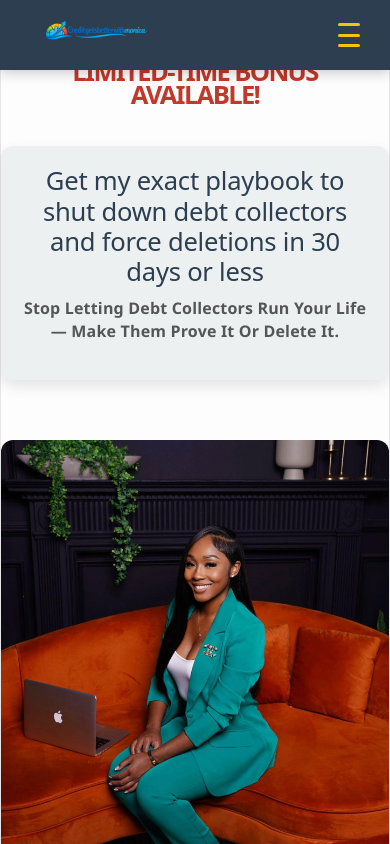
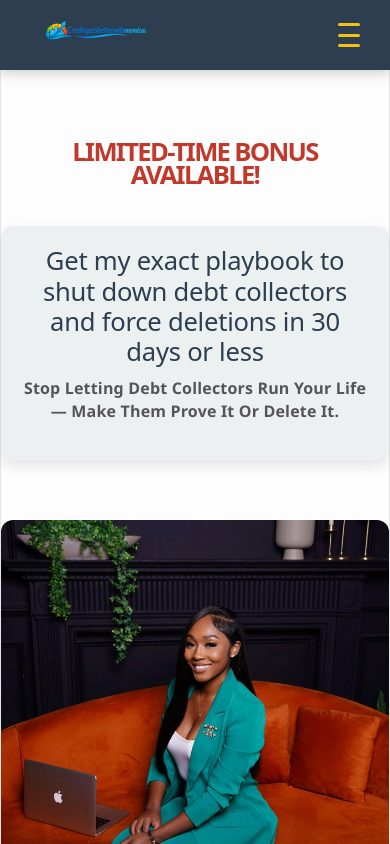
Before and after one commit to youngstar311/getsbetter, a React (Vite) app: page /services/playbook in a window 390 px wide. Shown: the top 844 px of the page. Built offline with nearby package versions, Linux system fonts and the light colour scheme.

Commit message:
updated version for mobile

```diff
--- a/src/pages/Playbook.css
+++ b/src/pages/Playbook.css
@@ -26,7 +26,9 @@ body, html {
   color: #c0392b;
   margin: 40px 20px;
   margin-top: 80px; /* offset for sticky header */
+  padding-top: 80px;
 }
+
 
 /* Rectangle Section */
 .riskplay-rect {
--- a/src/pages/Playbook.tsx
+++ b/src/pages/Playbook.tsx
@@ -35,6 +35,7 @@ const Playbook: React.FC = () => {
       <section className="riskplay-intro">
         <h1>LIMITED-TIME BONUS AVAILABLE!</h1>
       </section>
+
 
       {/* Rectangle Section */}
       <section className="riskplay-rect">
```
